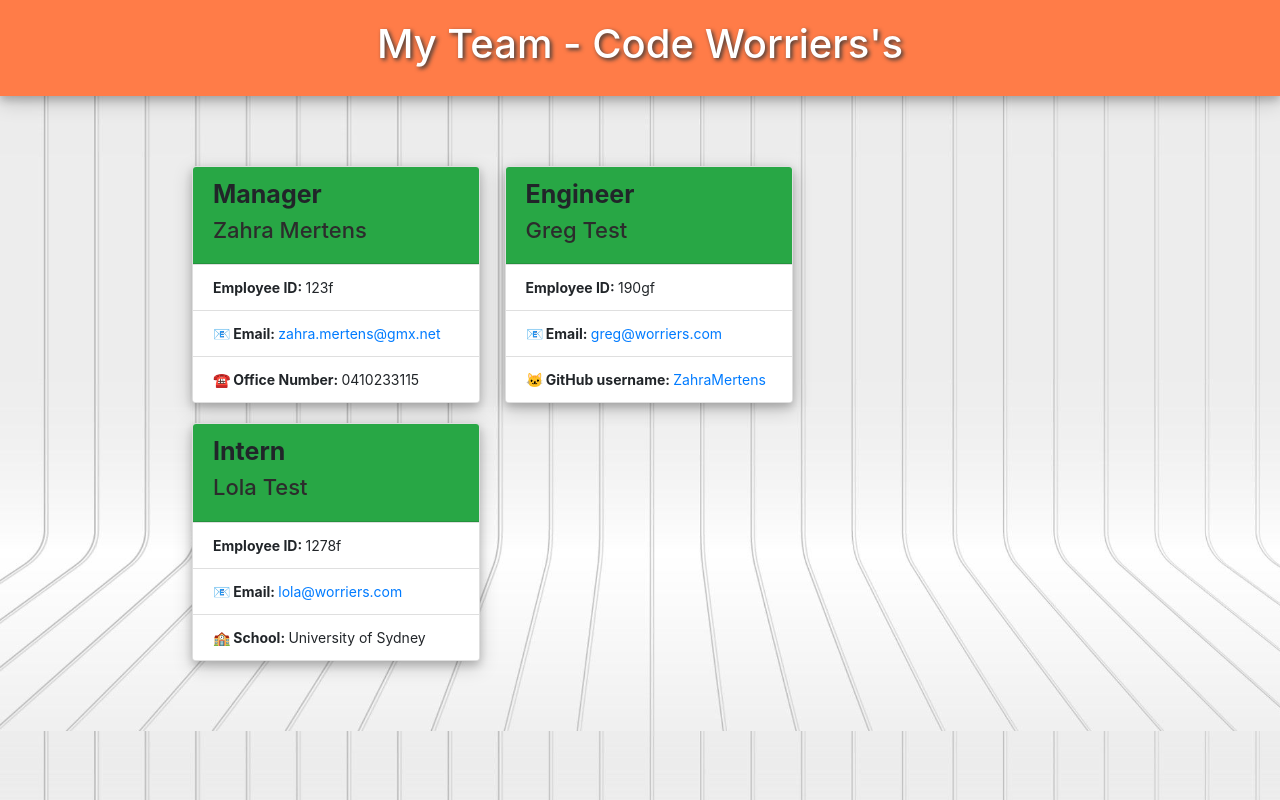
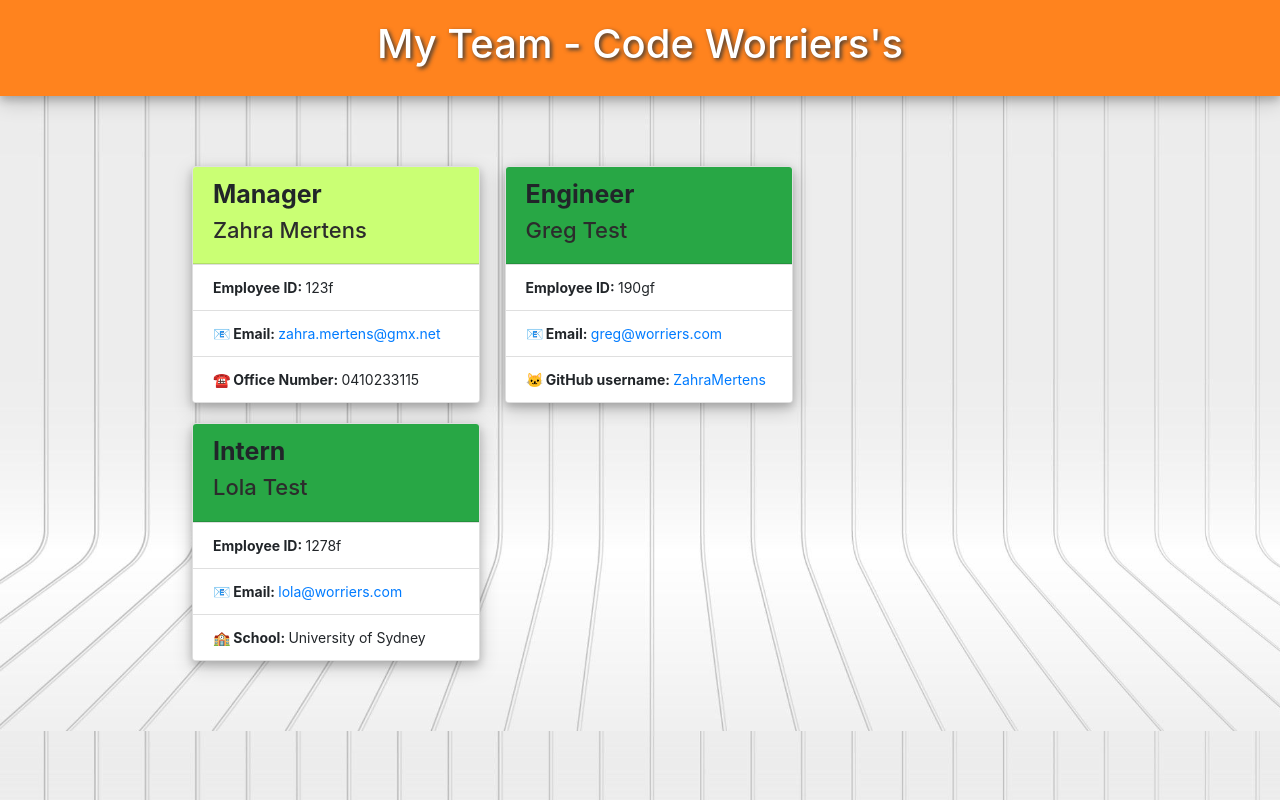
Before and after one commit to ZahraMertens/Team-Profile-Gen, a website: page docs/index.html in a window 1280 px wide. In both pictures the pointer is over the element 336 px from the left and 215 px from the top of the page. Drawn offline with nearby package versions, Linux system fonts and the light colour scheme.

Commit message:
add hover effects for cards

```diff
--- a/docs/assets/css/style.css
+++ b/docs/assets/css/style.css
@@ -11,7 +11,7 @@ header {
     padding-top: 20px;
     padding-bottom: 20px;
     margin-bottom: 50px;
-    background-color: rgb(255, 124, 72);
+    background-color: rgb(255, 131, 30);
     color: white;
     text-shadow: 2px 2px 4px #383838;
     box-shadow: 0 4px 8px 0 rgba(0, 0, 0, 0.2), 0 6px 20px 0 rgba(0, 0, 0, 0.19);
@@ -39,6 +39,10 @@ a:hover {
     display: inline-block;
     margin-top: 20px;
     box-shadow: 0 4px 8px 0 rgba(0, 0, 0, 0.2), 0 6px 20px 0 rgba(0, 0, 0, 0.19);
+}
+
+.card:hover > .card-header {
+    background-color: rgb(202, 255, 116)!important;
 }
 
 .header-h1 {
```
